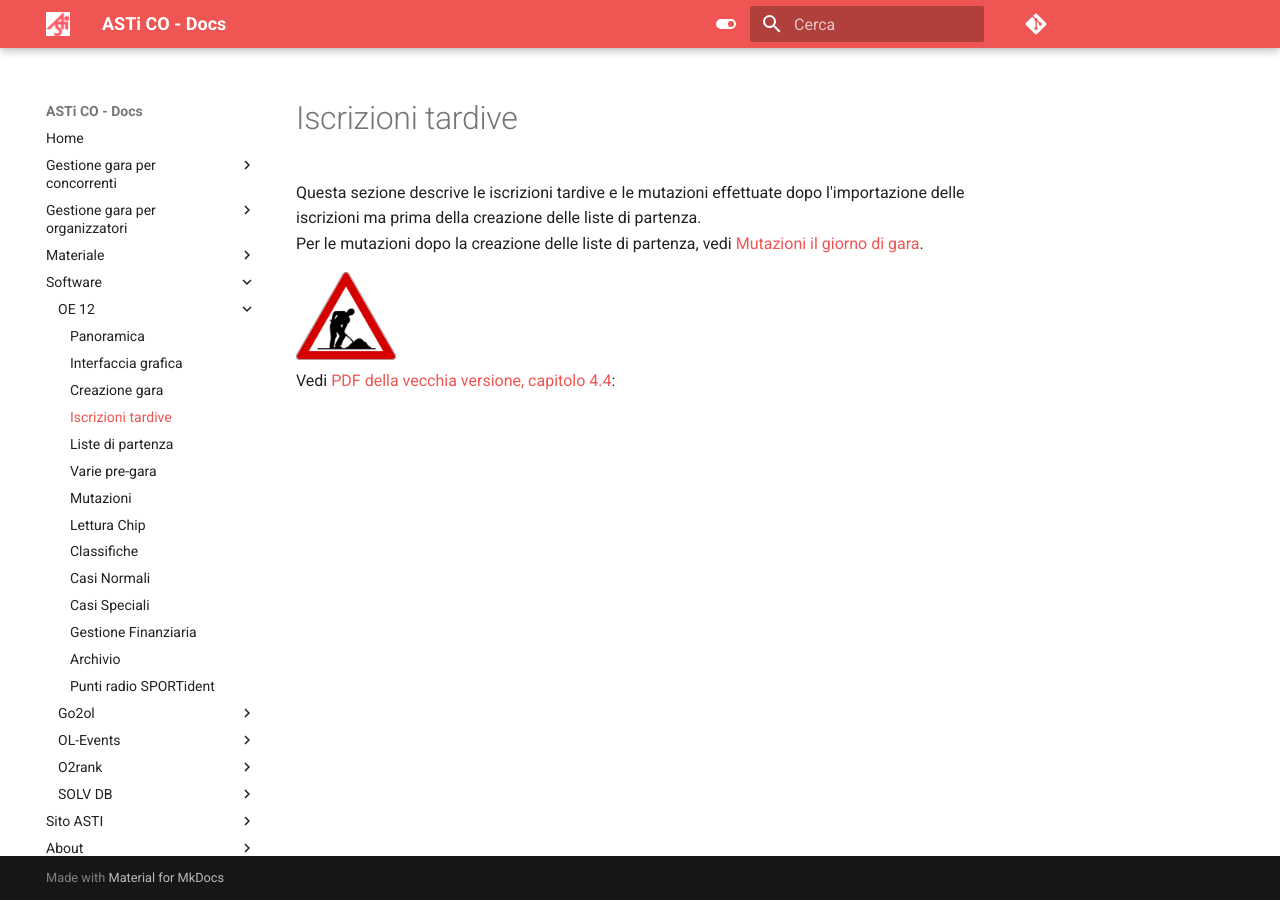
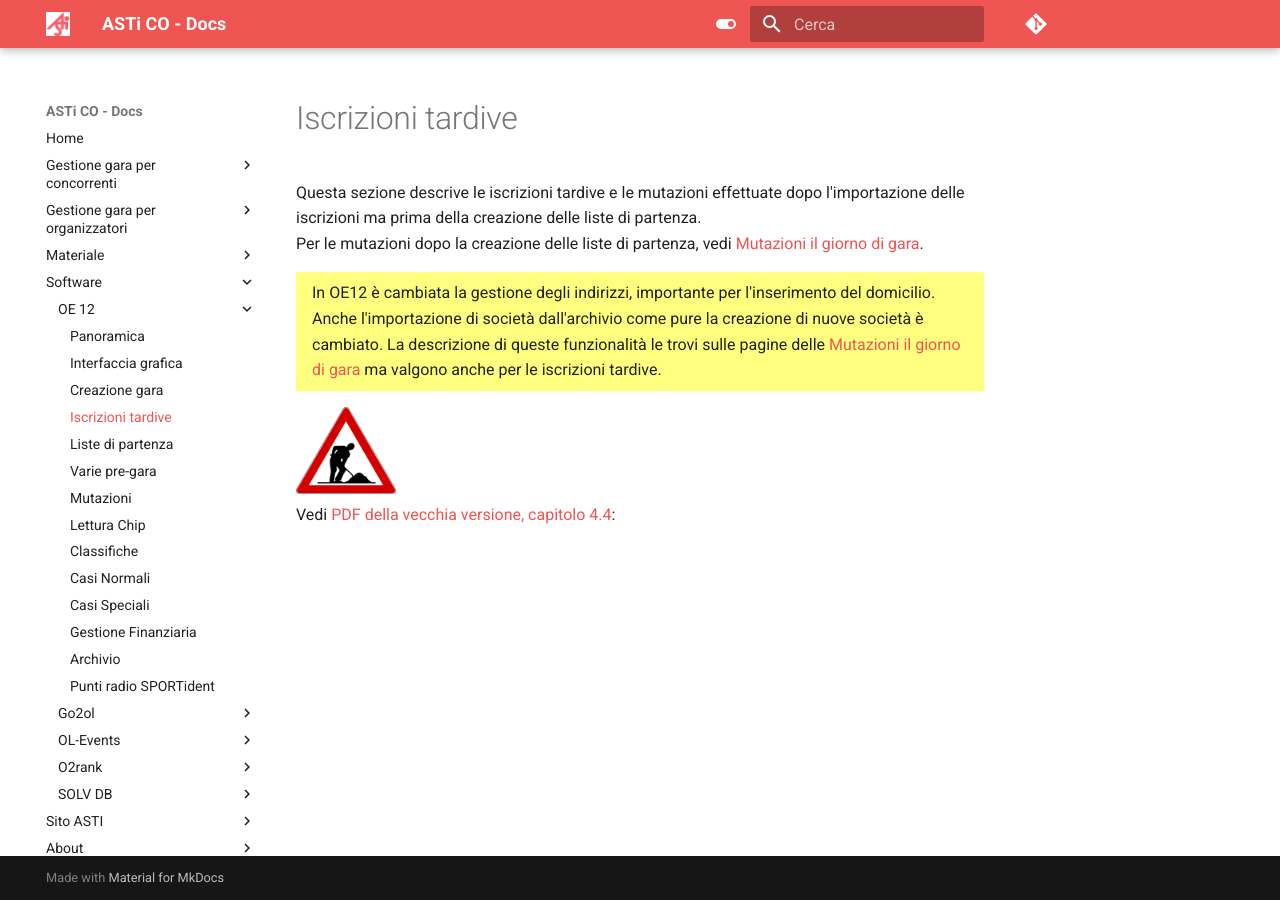
Before and after one commit to asti-co/doc, an MkDocs documentation site: the page built from docs/software/oe12/iscrizioni_tardive.md, in a window 1280 px wide. Built offline with MkDocs 1.6.1 and Material for MkDocs 9.7.7, drawn with Linux system fonts in a browser that asks for light colours; comment, search, counter and statistics services are not loaded.

Commit message:
aggiunto nota a iscrizioni tardive

```diff
--- a/docs/software/oe12/iscrizioni_tardive.md
+++ b/docs/software/oe12/iscrizioni_tardive.md
@@ -3,6 +3,14 @@
 Questa sezione descrive le iscrizioni tardive e le mutazioni effettuate dopo l'importazione delle iscrizioni ma prima della creazione delle liste di partenza.
 Per le mutazioni dopo la creazione delle liste di partenza, vedi [Mutazioni il giorno di gara](mutazioni_giorno_gara.md).
 
+{==
+
+In OE12 è cambiata la gestione degli indirizzi, importante per l'inserimento del domicilio.
+Anche l'importazione di società dall'archivio come pure la creazione di nuove società è cambiato.
+La descrizione di queste funzionalità le trovi sulle pagine delle [Mutazioni il giorno di gara](mutazioni_giorno_gara.md)
+ma valgono anche per le iscrizioni tardive.
+
+==}
 
 ![Lavori in corso](../../img/lavori_in_corso.png){width=100px}
 Vedi [PDF della vecchia versione, capitolo 4.4](../../gestione_gara_org/inc/Istruzioni_OL_einzel_per_TMO_v2_4.pdf):
```
